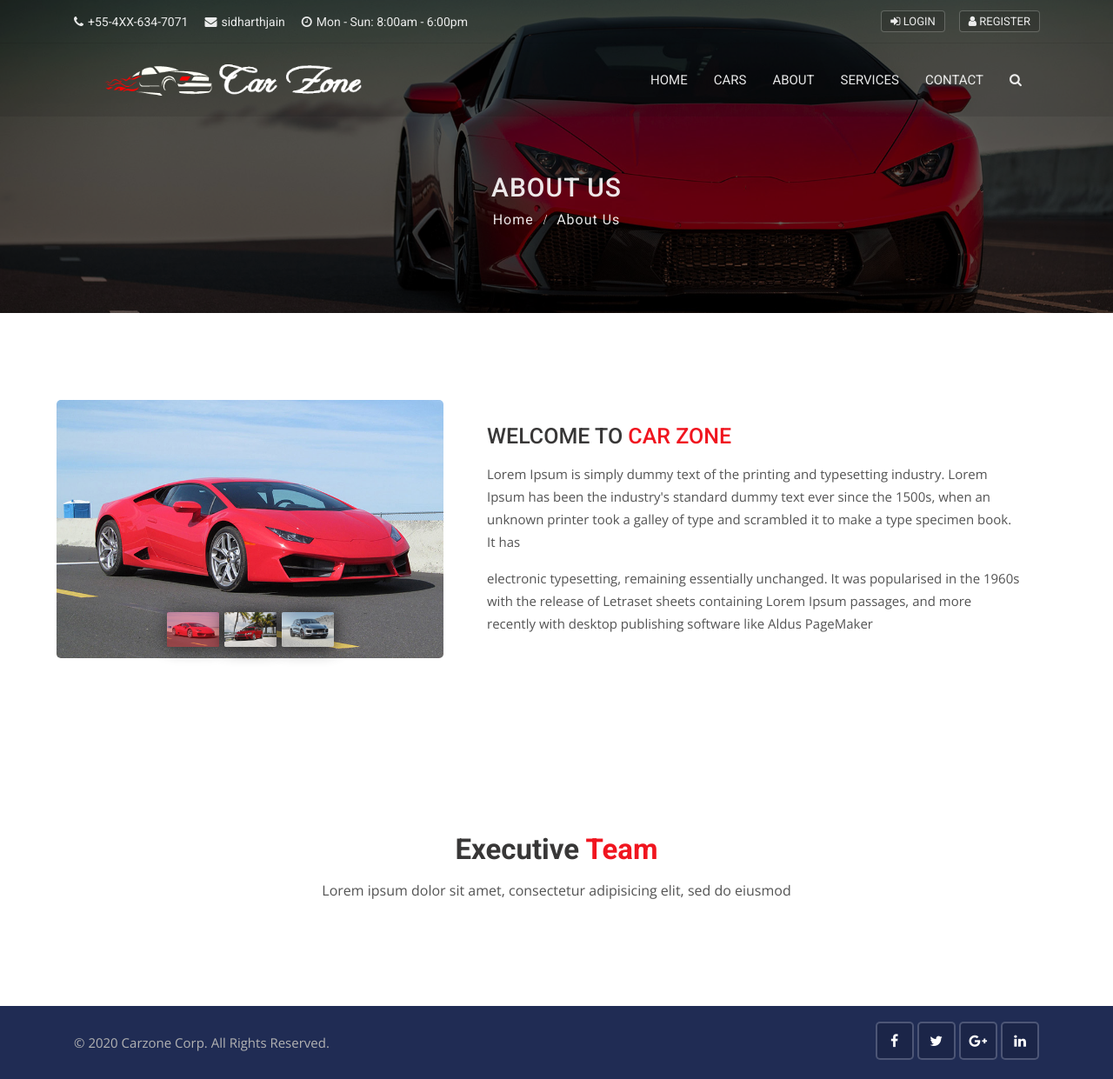
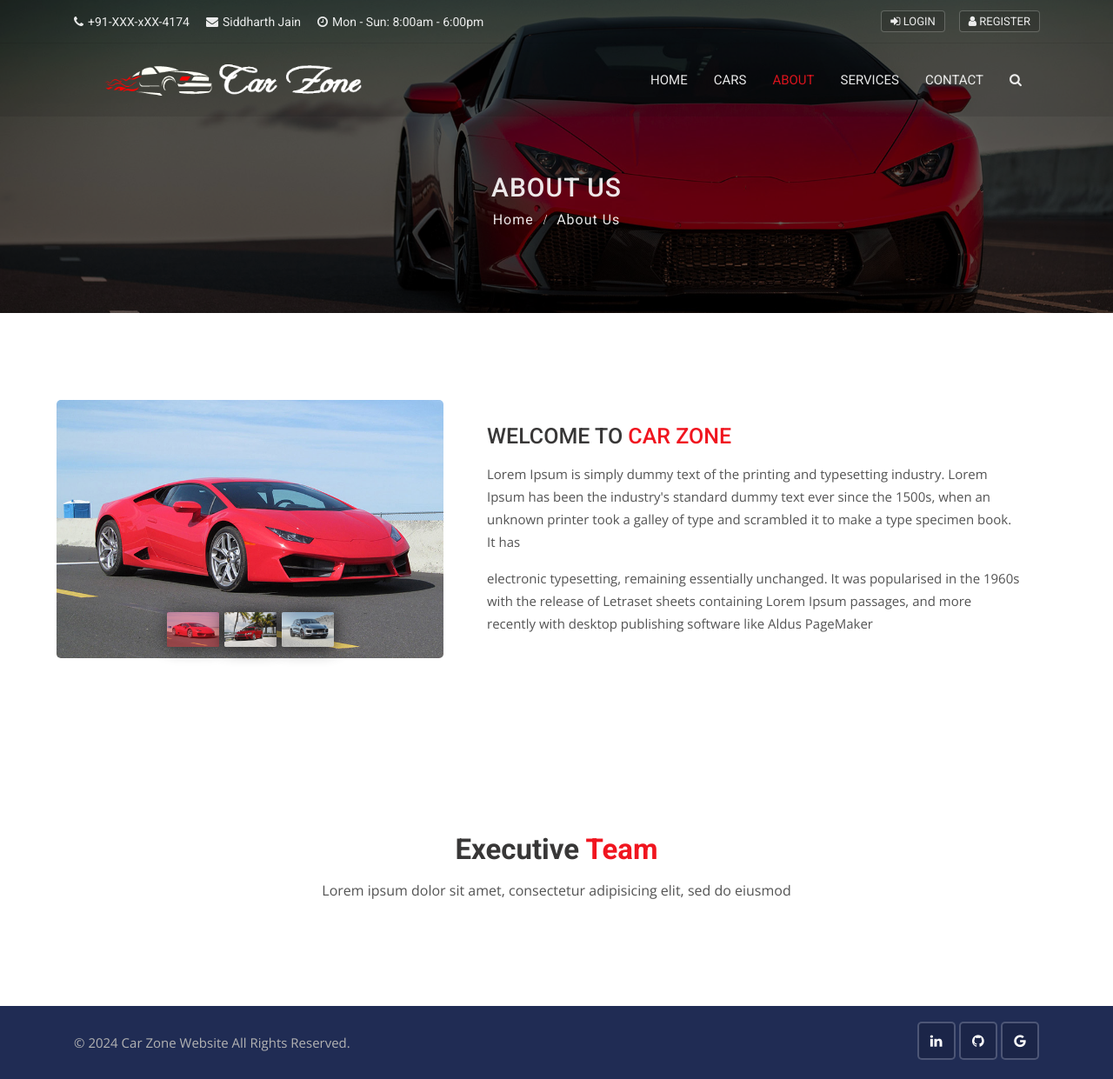
Before and after one commit to paras9sid/car_zone_live, a Django app: page /about in a window 1280 px wide. Shown: the whole page at 87% size. Run offline with Django 5.2, Linux system fonts and the light colour scheme; data that the repository does not hold is empty; some libraries are stand-ins or nearby versions.

Commit message:
header/footer edits updated & navbar menu links active read more redirected to services

```diff
--- a/templates/includes/footer.html
+++ b/templates/includes/footer.html
@@ -7,15 +7,17 @@
         <div class="container">
             <div class="row">
                 <div class="col-lg-8">
-                    <p class="copy">© 2020 <a href="#">Carzone Corp.</a> All Rights Reserved.</p>
+                    <p class="copy">© {% now 'Y' %} <a href="#">Car Zone Website</a> All Rights Reserved.</p>
                 </div>
                 <div class="col-lg-4">
                     <div class="social-list-2">
                         <ul>
-                            <li><a href="#" class="facebook-bg"><i class="fa fa-facebook"></i></a></li>
-                            <li><a href="#" class="twitter-bg"><i class="fa fa-twitter"></i></a></li>
-                            <li><a href="#" class="google-bg"><i class="fa fa-google-plus"></i></a></li>
-                            <li><a href="#" class="linkedin-bg"><i class="fa fa-linkedin"></i></a></li>
+                            <!-- <li><a href="#" class="facebook-bg"><i class="fa fa-facebook"></i></a></li> -->
+                            <!-- <li><a href="#" class="twitter-bg"><i class="fa fa-twitter"></i></a></li> -->
+                            <!-- <li><a href="#" class="google-bg"><i class="fa fa-google-plus"></i></a></li> -->
+                            <li><a href="#" target="_blank" class="linkedin-bg"><i class="fa fa-linkedin"></i></a></li>
+                            <li><a href="#" target="_blank" class="github-bg"><i class="fa fa-github"></i></a></li>
+                            <li><a href="#" target="_blank" class="google-bg"><i class="fa fa-google"></i></a></li>
                         </ul>
                     </div>
                 </div>
--- a/templates/includes/navbar.html
+++ b/templates/includes/navbar.html
@@ -15,8 +15,14 @@
             <div class="navbar-collapse collapse w-100" id="navbar">
                 <ul class="navbar-nav ml-auto">
                     <li class="nav-item">
-                        <a class="nav-link dropdown-toggle" href="{% url 'home' %}">
-                            Home
+                        <a
+                            {% if '/' == request.path %}
+                            class="nav-link active"
+                            {% else %}
+                            class="nav-link"
+                            {% endif %}
+                            href="{% url 'home' %}">
+                                Home
                         </a>
                     </li>
                     <li class="nav-item">
@@ -25,19 +31,39 @@
                         </a>
                     </li>
                     <li class="nav-item">
-                        <a class="nav-link" href="{% url 'about' %}">
-                            About
+                        <a
+                            {% if 'about' in request.path %}
+                            class="nav-link active"
+                            {% else %}
+                            class="nav-link"
+                            {% endif %}
+                            href="{% url 'about' %}">
+                                About
                         </a>
                     </li>
                     <li class="nav-item">
-                        <a class="nav-link" href="{% url 'services' %}">
-                            Services
+                        <a
+                            {% if 'services' in request.path %}
+                            class="nav-link active"
+                            {% else %}
+                            class="nav-link"
+                            {% endif %}
+                            href="{% url 'services' %}">
+                                Services
                         </a>
                     </li>
 
 
                     <li class="nav-item dropdown">
-                        <a class="nav-link" href="{% url 'contact' %}">Contact</a>
+                        <a
+                            {% if 'contact' in request.path %}
+                            class="nav-link active"
+                            {% else %}
+                            class="nav-link"
+                            {% endif %}
+                            href="{% url 'contact' %}">
+                                Contact
+                        </a>
                     </li>
                     <li class="nav-item dropdown m-hide">
                         <a href="#full-page-search" class="nav-link h-icon">
--- a/templates/includes/topbar.html
+++ b/templates/includes/topbar.html
@@ -5,8 +5,8 @@
         <div class="row">
             <div class="col-lg-8 col-md-8 col-sm-7">
                 <div class="list-inline">
-                    <a href="tel:+55-4XX-634-7071"><i class="fa fa-phone"></i>+55-4XX-634-7071</a>
-                    <a href="#"><i class="fa fa-envelope"></i>sidharthjain</a>
+                    <a href="tel:+55-4XX-634-7071"><i class="fa fa-phone"></i>+91-XXX-xXX-4174</a>
+                    <a href="#"><i class="fa fa-envelope"></i>Siddharth Jain</a>
                     <a href="#"><i class="fa fa-clock-o"></i>Mon - Sun: 8:00am - 6:00pm</a>
                 </div>
             </div>
```
Also changed, not shown: templates/pages/home.html (+4 -4 lines).
